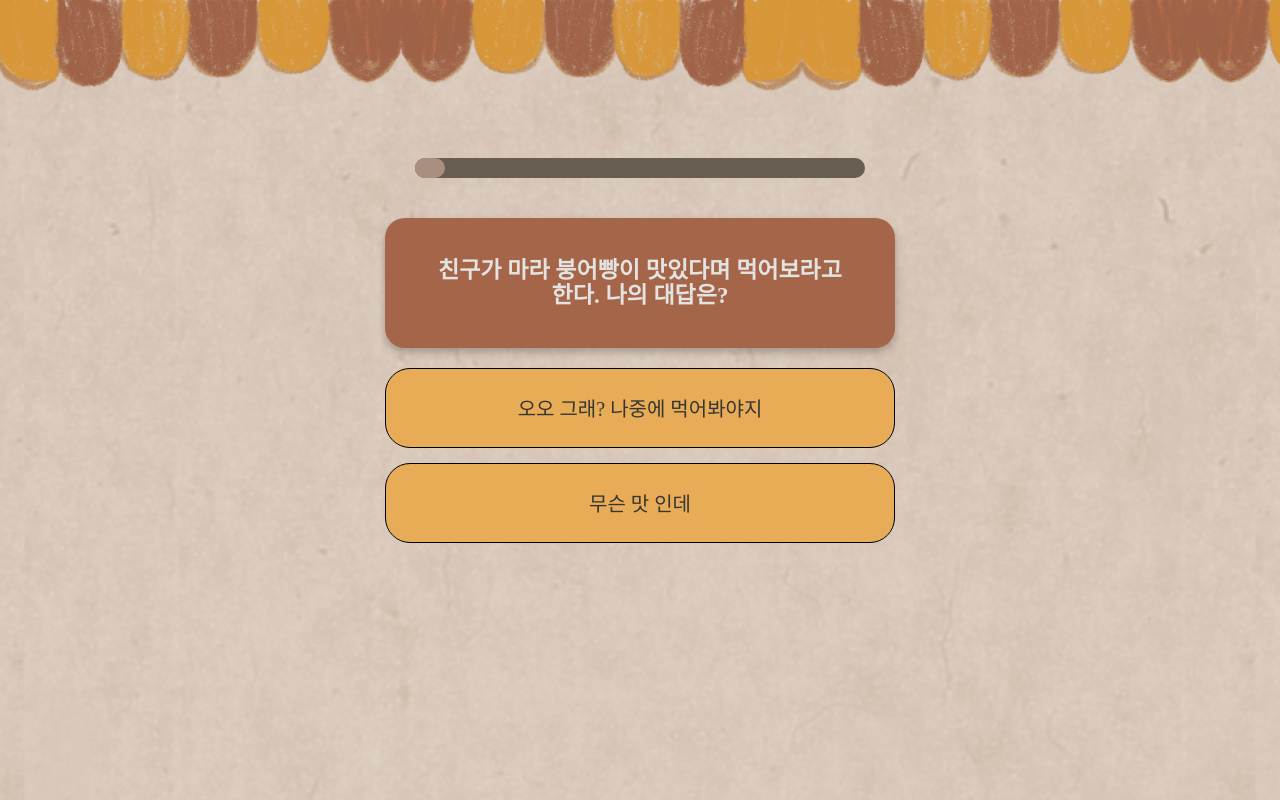
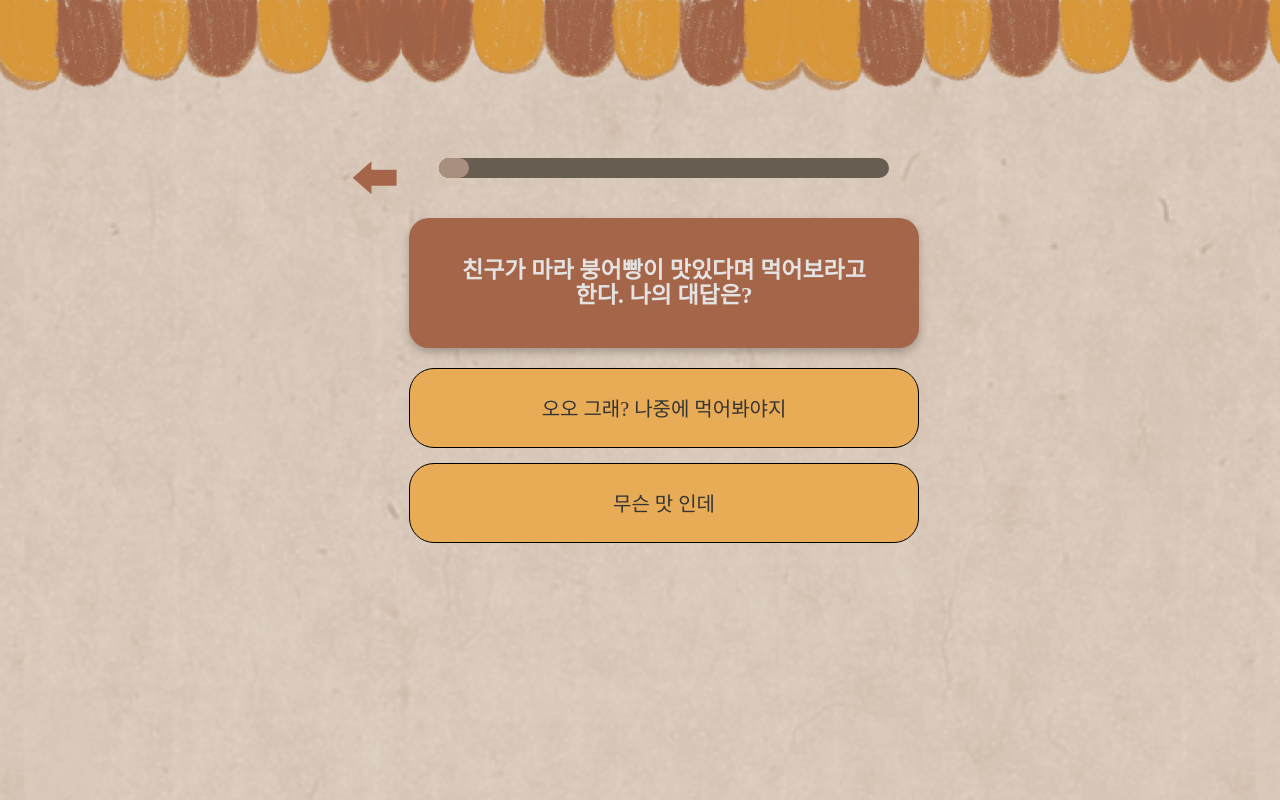
Before and after one commit to hayeon010904/OZ_mindTest_team4, a plain HTML site: page question.html in a window 1280 px wide. Drawn offline with Linux system fonts and the light colour scheme; a web font is replaced by a local one.

Commit message:
이전화살표추가

```diff
--- a/question.html
+++ b/question.html
@@ -11,7 +11,7 @@
 
 <body>
   <div class="garland"></div>
-
+      <div id="back">⬅</div>
   <div class="container">
     <div class="progressbar">
       <div class="progressbar-bg">
@@ -27,7 +27,9 @@
       <button id="answer-left" class="answer">오오 그래? 나중에 먹어봐야지</button>
       <button id="answer-right" class="answer">무슨 맛 인데</button>
     </div>
+
   </div>
+
   <script src="/scripts/question.js"></script>
 </body>
 
--- a/styles/question.css
+++ b/styles/question.css
@@ -4,6 +4,13 @@
   align-items: center;
   justify-content: center;
   position: relative;
+}
+#back{
+ font-size: 3rem;
+ position:relative;
+ bottom: 225px;
+ right:10px;
+ color:#a56548
 }
 .progressbar {
   margin-top: -100px;
```
Also changed, not shown: result.html (+0 -3 lines).
